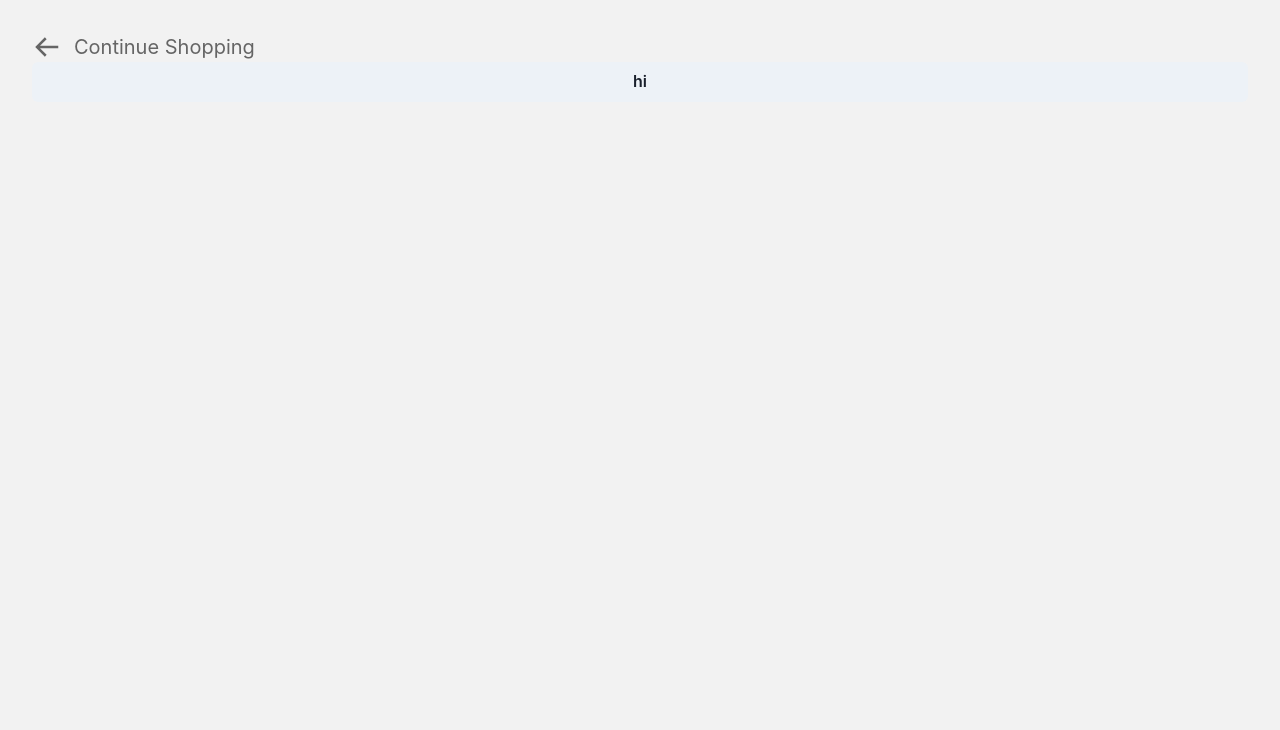
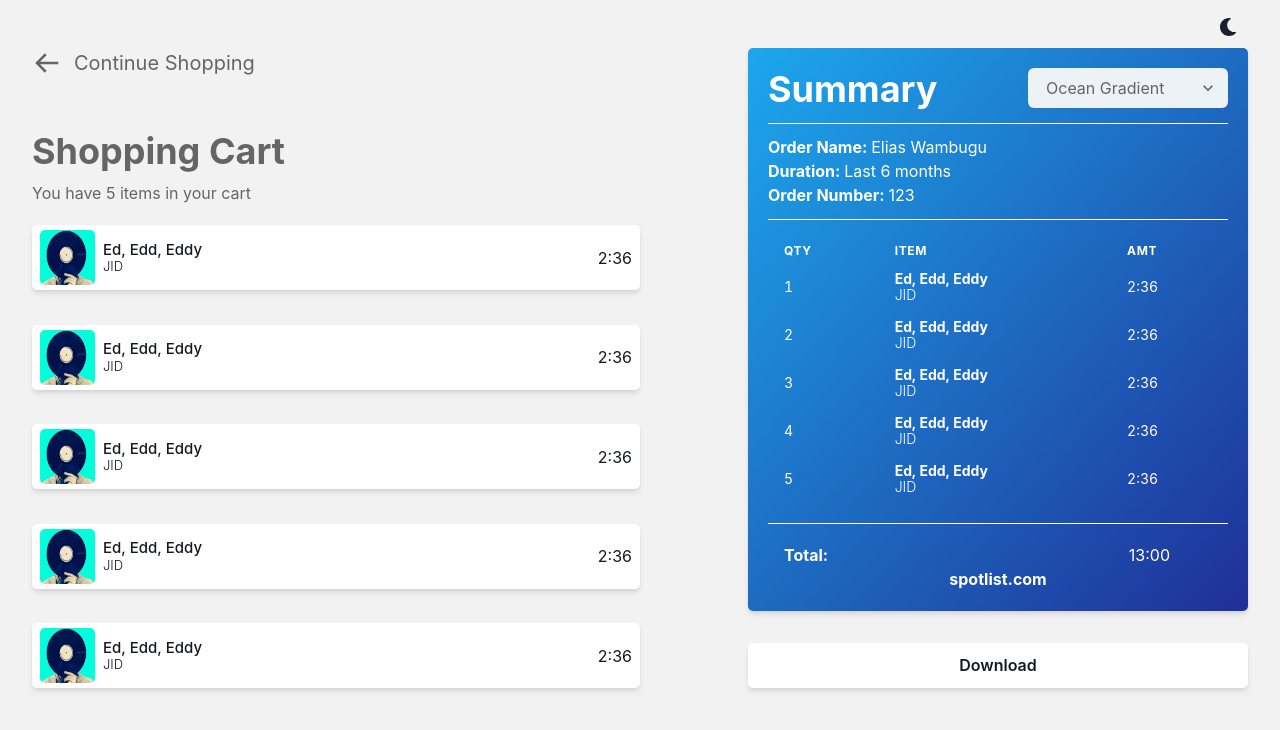
Before and after one commit to HelixHEX/groovelynk-website, a React (Create React App) app: page /checkout in a window 1280 px wide. Shown: the top 730 px of the page. Built offline with nearby package versions, Linux system fonts and the light colour scheme.

Commit message:
finished checkout page

```diff
--- a/src/components/BackBtn.tsx
+++ b/src/components/BackBtn.tsx
@@ -1,17 +1,18 @@
-import { Flex, Icon, Text } from "@chakra-ui/react";
+import { Flex, Icon, Text, useColorModeValue } from "@chakra-ui/react";
 import { BiArrowBack } from "react-icons/bi";
 import {  useNavigate } from "react-router-dom";
-import { useDarkGray } from "../utils/theme";
+import { useDarkGray, useTextColor } from "../utils/theme";
 
 const BackBtn = ({ text }: { text?: string }) => {
   const darkGray = useDarkGray();
   const navigate = useNavigate();
+  const textColor = useTextColor()
   return (
     <>
       <Flex
         onClick={() => navigate(-1)}
-        color={darkGray}
-        _hover={{ cursor: "pointer", color: "gray.800" }}
+        color={textColor}
+        _hover={{ cursor: "pointer", color: '#6096FD' }}
       >
         <Icon h={30} w={30} as={BiArrowBack} />
         {text ? (
--- /dev/null
+++ b/src/components/ColorModeSwitcher.tsx
@@ -0,0 +1,32 @@
+import * as React from "react";
+import {
+  useColorMode,
+  useColorModeValue,
+  IconButton,
+  IconButtonProps,
+} from "@chakra-ui/react";
+import { FaMoon, FaSun } from "react-icons/fa";
+type ColorModeSwitcherProps = Omit<IconButtonProps, "aria-label">;
+
+export const ColorModeSwitcher: React.FC<ColorModeSwitcherProps> = (props) => {
+  const { toggleColorMode } = useColorMode();
+  const text = useColorModeValue("dark", "light");
+  const SwitchIcon = useColorModeValue(FaMoon, FaSun);
+
+  return (
+    <IconButton
+      w={10}
+      h={30}
+      pos='absolute'
+      right={8}
+      top={3}
+      fontSize="lg"
+      variant="ghost"
+      color="current"
+      onClick={toggleColorMode}
+      icon={<SwitchIcon />}
+      aria-label={`Switch to ${text} mode`}
+      {...props}
+    />
+  );
+};
--- a/src/components/PageContainer.tsx
+++ b/src/components/PageContainer.tsx
@@ -1,13 +1,23 @@
 import React, { PropsWithChildren } from "react";
-import { Flex } from "@chakra-ui/react";
-import { useLightGray } from "../utils/theme";
+import { Flex, useColorModeValue } from "@chakra-ui/react";
+import { ColorModeSwitcher } from "./ColorModeSwitcher";
 
 const PageContainer: React.FC<PropsWithChildren> = ({ children }) => {
-  const lightGray = useLightGray()
+  const bg = useColorModeValue('#F2F2F2', '#171923')
   return (
     <>
-      <Flex flexDir={'column'} p={8} w="100%" h="auto" minH="100vh" bg={lightGray}>
+      <Flex
+        flexDir={"column"}
+        bg={bg}
+        w="100%"
+        minH="100vh"
+        h='auto'
+        p={8}
+      >
+        <ColorModeSwitcher />
+        <Flex mt={4}>
         {children}
+        </Flex>
       </Flex>
     </>
   );
--- /dev/null
+++ b/src/components/SongCard.tsx
@@ -0,0 +1,22 @@
+import { Flex, Image, Text, useColorModeValue } from "@chakra-ui/react"
+
+const SongCard = () => {
+  const bg = useColorModeValue('white', '#6096FD')
+
+  return(
+    <>
+    <Flex padding={2} rounded={5} bg={bg} boxShadow={'md'} width='100%' h={65}>
+      <Image alignSelf={'center'} w={55} h={55} rounded={5} src={require('../assets/images/tracks.jpeg')} />
+      <Flex w='90%' justify={'space-between'} alignSelf={'center'} ml={2}>
+        <Flex flexDir='column'>
+          <Text fontWeight={'500'} fontSize={15} color={'gray.900'}>Ed, Edd, Eddy</Text>
+          <Text fontWeight={'300'} fontSize={13} mt={-1} color={'gray.900'}>JID</Text>
+        </Flex>
+        <Text color={'gray.900'} alignSelf={'center'}>2:36</Text>
+      </Flex>
+    </Flex>
+    </>
+  )
+}
+
+export default SongCard
--- a/src/index.tsx
+++ b/src/index.tsx
@@ -6,6 +6,7 @@ import { ChakraProvider } from "@chakra-ui/react";
 import { UserProvider } from "./utils/UserContext";
 import Checkout from "./pages/Checkout";
 import { BrowserRouter as Router, Routes, Route } from "react-router-dom";
+import { CartProvider } from "./utils/CartContext";
 const root = ReactDOM.createRoot(
   document.getElementById("root") as HTMLElement
 );
@@ -13,12 +14,15 @@ root.render(
   <React.StrictMode>
     <ChakraProvider>
       {/* <UserProvider> */}
+      <CartProvider>
         <Router>
           <Routes>
             <Route path="/" element={<App />} />
             <Route path="/checkout" element={<Checkout />} />
           </Routes>
         </Router>
+      </CartProvider>
+
       {/* </UserProvider> */}
     </ChakraProvider>
   </React.StrictMode>
--- a/src/pages/App.tsx
+++ b/src/pages/App.tsx
@@ -1,13 +1,11 @@
-import { Heading, Text } from "@chakra-ui/react";
+import { Heading } from "@chakra-ui/react";
 import PageContainer from "../components/PageContainer";
-import { useLightBlue } from "../utils/theme";
 
 const App = () => {
-  const lightBlue = useLightBlue();
   return (
     <>
       <PageContainer>
-        <Heading color={lightBlue}>Spotlist.</Heading>
+        <Heading color={'#6096FD'}>Spotlist.</Heading>
       </PageContainer>
     </>
   );
--- a/src/pages/Checkout.tsx
+++ b/src/pages/Checkout.tsx
@@ -1,18 +1,153 @@
-import { Text, Button, Flex } from "@chakra-ui/react";
+import { useState } from "react";
 import BackBtn from "../components/BackBtn";
 import PageContainer from "../components/PageContainer";
-import { useDarkGray } from "../utils/theme";
+import { useButtonColor, useDarkGray, useTextColor } from "../utils/theme";
+import {
+  Heading,
+  Text,
+  Flex,
+  Button,
+  Select,
+  Table,
+  Thead,
+  Tbody,
+  Tr,
+  Th,
+  Td,
+  TableContainer,
+  VStack,
+} from "@chakra-ui/react";
+import SongCard from "../components/SongCard";
+import { useCart } from "../utils/cart";
 
 const Checkout = () => {
   const darkGray = useDarkGray();
+  const [checkoutColor, setCheckoutColor] = useState("ocean");
+  const buttonColor = useButtonColor();
+  const textColor = useTextColor();
+  const {getCart} = useCart()
+
   return (
     <>
       <PageContainer>
-        <Flex color={darkGray}>
-          <BackBtn text="Continue Shopping" />
-
+        <Flex flexDir={{base: 'column', lg: 'row'}} justify={"space-between"} w="100%" h="100%">
+          <Flex color={textColor} w={{base: '100%', lg: "50%"}} flexDir={"column"}>
+            <BackBtn text="Continue Shopping" />
+            <Flex bg={textColor} mt={3} width={"100%"} h={0.1} />
+            <Heading mt={10}>Shopping Cart</Heading>
+            <Text mt={2}>You have 5 items in your cart</Text>
+            <VStack justify={"space-between"} mt={5} h="100%" spacing={8}>
+              {[...Array(5)].map((_, index) => (
+                <SongCard key={index} />
+              ))}
+            </VStack>
+          </Flex>
+          <Flex
+          mt={{base: 10, lg: 0}}
+            justify={"space-between"}
+            flexDir={"column"}
+            width={{base: '100%', lg: 500}}
+            h="100%"
+          >
+            <Flex
+              rounded={5}
+              flexDir={"column"}
+              boxShadow={"md"}
+              bgGradient={
+                checkoutColor === "purple"
+                  ? "linear(to-br, #AAB6FB, #6096FD)"
+                  : checkoutColor === "blue"
+                  ? "linear(to-br, #004E9A, #428CD4)"
+                  : checkoutColor === "ocean"
+                  ? "linear(to-br, #1CA7EC, #1F2F98)"
+                  : "linear(to-br, #56C596, #329D9C)"
+              }
+              width={"100%"}
+              h="90%"
+              p={5}
+              color={"white"}
+            >
+              <Flex justifyContent={"space-between"}>
+                <Heading>Summary</Heading>
+                <Select
+                  color={darkGray}
+                  variant={"filled"}
+                  w={200}
+                  onChange={(e) => setCheckoutColor(e.target.value)}
+                  defaultValue={checkoutColor}
+                >
+                  <option value="ocean">Ocean Gradient</option>
+                  <option value="purple">Purple Gradient</option>
+                  <option value="teal">Teal Gradient</option>
+                  <option value="blue">Blue Gradient</option>
+                </Select>
+              </Flex>
+              <Flex bg={'white'} mt={3} width={"100%"} h={0.1} />
+              <Text mt={3} fontWeight={"700"}>
+                Order Name:{" "}
+                <Text as="span" fontWeight={"400"}>
+                  Elias Wambugu
+                </Text>
+              </Text>
+              <Text fontWeight={"700"}>
+                Duration:{" "}
+                <Text as="span" fontWeight={"400"}>
+                  Last 6 months
+                </Text>
+              </Text>
+              <Text fontWeight={"700"}>
+                Order Number:{" "}
+                <Text fontWeight={"400"} as="span">
+                  123
+                </Text>
+              </Text>
+              <Flex bg={'white'} mt={3} width={"100%"} h={0.1} />
+              <TableContainer mb={5} w="100%" mt={5}>
+                <Table w="100%" size="sm" variant="unstyled">
+                  <Thead>
+                    <Tr>
+                      <Th>QTY</Th>
+                      <Th>ITEM</Th>
+                      <Th>AMT</Th>
+                    </Tr>
+                  </Thead>
+                  <Tbody>
+                    {[...Array(5)].map((_, index) => (
+                      <Tr key={index}>
+                        <Td>{index + 1}</Td>
+                        <Td>
+                          <Flex flexDir={"column"}>
+                            <Text fontWeight={"700"}>Ed, Edd, Eddy</Text>
+                            <Text fontWeight={"300"}>JID</Text>
+                          </Flex>
+                        </Td>
+                        <Td>2:36</Td>
+                      </Tr>
+                    ))}
+                  </Tbody>
+                </Table>
+              </TableContainer>
+              <Flex bg={'white'} width={"100%"} h={0.1} />
+              <Flex mt={5} pl={4} mr={58} justify={"space-between"}>
+                <Text fontWeight={"700"}>Total:</Text>
+                <Text>13:00</Text>
+              </Flex>
+              <Text fontWeight="700" alignSelf={"center"}>
+                spotlist.com
+              </Text>
+            </Flex>
+            <Button
+            mt={8}
+              color={"gray.900"}
+              boxShadow={"md"}
+              h={45}
+              rounded={5}
+              bg={buttonColor}
+            >
+              Download
+            </Button>
+          </Flex>
         </Flex>
-        <Button>hi</Button>
       </PageContainer>
     </>
   );
--- /dev/null
+++ b/src/utils/CartContext.tsx
@@ -0,0 +1,25 @@
+import React, {
+  createContext,
+  useState,
+  useEffect,
+  PropsWithChildren,
+} from "react";
+import axios, { AxiosResponse } from "axios";
+import Cookies from "universal-cookie";
+import Loading from "../components/Loading";
+// import { Flex } from "@chakra-ui/react";
+const cookies = new Cookies();
+
+const CartContext = createContext({});
+
+const CartProvider = (props: PropsWithChildren) => {
+  const [cart, setCart] = useState<any>(null);
+
+  return (
+    <CartContext.Provider value={[cart, setCart]}>
+      {props.children}
+    </CartContext.Provider>
+  );
+};
+
+export { CartProvider, CartContext };
--- /dev/null
+++ b/src/utils/cart.ts
@@ -0,0 +1,24 @@
+import { useEffect, useState } from "react"
+
+//get items from localstorage in cart
+export const useCart = () => {
+  const getCart = () => {
+    return localStorage.getItem('cart')
+  }
+
+  const deleteCart = () => {
+    localStorage.removeItem('cart')
+    return
+  }
+
+  const addToCart = (product:any) => {
+    localStorage.setItem('cart',product)
+    return
+  }
+
+  return {
+    getCart,
+    deleteCart,
+    addToCart
+  }
+}
--- a/src/utils/theme.ts
+++ b/src/utils/theme.ts
@@ -1,13 +1,21 @@
-import { useColorModeValue } from "@chakra-ui/react";
+import { useColorMode, useColorModeValue } from "@chakra-ui/react";
 
 export const useLightGray = () => {
-  return useColorModeValue("#F2F2F2", "#F2F2F2");
+  return useColorModeValue("#F2F2F2", "#656565");
 };
 
 export const useDarkGray = () => {
-  return useColorModeValue("#656565", "#656565");
+  return useColorModeValue("#656565", "#F2F2F2");
 };
 
 export const useLightBlue = () => {
-  return useColorModeValue("#6096FD", "#6096FD");
+  return useColorModeValue("#6096FD", "#213150");
 }
+
+export const useTextColor = () => {
+  return useColorModeValue('#656565' ,'#F2F2F2')
+}
+
+export const useButtonColor = () => {
+  return useColorModeValue('white', '#6096FD')
+}
```
Also changed, not shown: src/assets/images/tracks.jpeg (added). Lines whose indentation alone changed are shown as unchanged.
